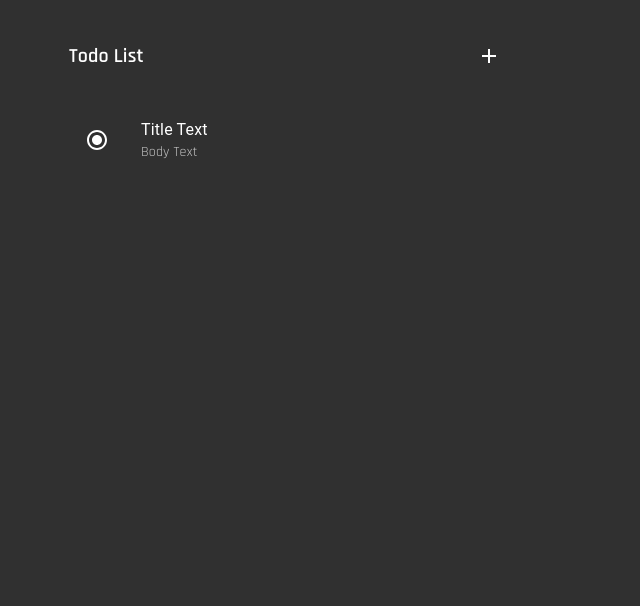
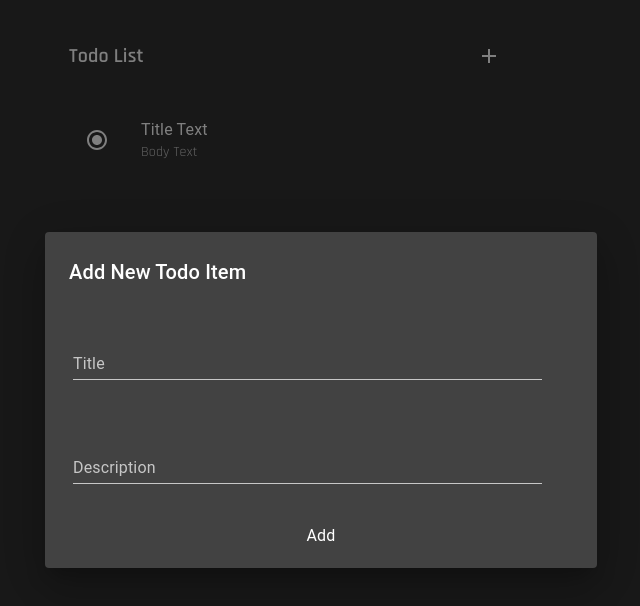
Before and after one commit to Pandaphobic/mh-todos, a React (Create React App) app: page / in a window 1280 px wide. Both pictures are taken after a click on the button "add item". Shown: the top 606 px of the page, without its empty margins (319-959 px from the left). Built offline with nearby package versions, Linux system fonts and the light colour scheme.

Commit message:
modal / add todo dialog

```diff
--- /dev/null
+++ b/src/components/input-field.js
@@ -0,0 +1,23 @@
+import React from "react";
+import { makeStyles } from "@material-ui/core/styles";
+import TextField from "@material-ui/core/TextField";
+
+const useStyles = makeStyles(() => ({
+  root: {
+    "& > *": {
+      margin: "2em",
+      width: "85%",
+    },
+  },
+}));
+
+export default function BasicTextFields() {
+  const classes = useStyles();
+
+  return (
+    <form className={classes.root} noValidate autoComplete="off">
+      <TextField color="secondary" id="standard-basic" label="Title" />
+      <TextField color="secondary" id="standard-basic" label="Description" />
+    </form>
+  );
+}
--- /dev/null
+++ b/src/components/modal.js
@@ -0,0 +1,98 @@
+import React from "react";
+import PropTypes from "prop-types";
+import { makeStyles } from "@material-ui/core/styles";
+import Button from "@material-ui/core/Button";
+import Avatar from "@material-ui/core/Avatar";
+import List from "@material-ui/core/List";
+import ListItem from "@material-ui/core/ListItem";
+import ListItemAvatar from "@material-ui/core/ListItemAvatar";
+import ListItemText from "@material-ui/core/ListItemText";
+import DialogTitle from "@material-ui/core/DialogTitle";
+import Dialog from "@material-ui/core/Dialog";
+import PersonIcon from "@material-ui/icons/Person";
+import AddIcon from "@material-ui/icons/Add";
+import Typography from "@material-ui/core/Typography";
+import { blue } from "@material-ui/core/colors";
+import IconButton from "@material-ui/core/IconButton";
+import BasicTextFields from "./input-field";
+const emails = ["username@gmail.com", "user02@gmail.com"];
+const useStyles = makeStyles({
+  avatar: {
+    backgroundColor: blue[100],
+    color: blue[600],
+  },
+});
+
+function SimpleDialog(props) {
+  const classes = useStyles();
+  const { onClose, selectedValue, open } = props;
+
+  const handleClose = () => {
+    onClose(selectedValue);
+  };
+
+  const handleListItemClick = value => {
+    onClose(value);
+  };
+
+  return (
+    <Dialog
+      onClose={handleClose}
+      aria-labelledby="simple-dialog-title"
+      open={open}
+    >
+      <List>
+        <DialogTitle id="simple-dialog-title">Add New Todo Item</DialogTitle>
+        <BasicTextFields />
+        <ListItem
+          autoFocus
+          button
+          width="85%"
+          onClick={() => handleListItemClick("addAccount")}
+        >
+          <ListItemText align="center" primary="Add" />
+        </ListItem>
+      </List>
+    </Dialog>
+  );
+}
+
+SimpleDialog.propTypes = {
+  onClose: PropTypes.func.isRequired,
+  open: PropTypes.bool.isRequired,
+  selectedValue: PropTypes.string.isRequired,
+};
+
+export default function SimpleDialogDemo() {
+  const [open, setOpen] = React.useState(false);
+  const [selectedValue, setSelectedValue] = React.useState(emails[1]);
+
+  const handleClickOpen = () => {
+    setOpen(true);
+  };
+
+  const handleClose = value => {
+    setOpen(false);
+    setSelectedValue(value);
+  };
+
+  return (
+    <div>
+      {/* <Typography variant="subtitle1">Selected: {selectedValue}</Typography>
+      <br /> */}
+
+      <IconButton
+        justify="center"
+        aria-label="add item"
+        onClick={handleClickOpen}
+      >
+        <AddIcon />
+      </IconButton>
+      <SimpleDialog
+        selectedValue={selectedValue}
+        open={open}
+        onClose={handleClose}
+      />
+    </div>
+  );
+}
--- a/src/components/todo-list.js
+++ b/src/components/todo-list.js
@@ -5,6 +5,7 @@ import RadioButtonUnchecked from "@material-ui/icons/RadioButtonUnchecked";
 import AddIcon from "@material-ui/icons/Add";
 import IconButton from "@material-ui/core/IconButton";
 import logo from "../assets/logo.svg";
+import SimpleDialogDemo from "./modal";
 import {
   Container,
   List,
@@ -67,14 +68,12 @@ export default function TodoList() {
 
         <Grid align="left" item xs={3}>
           <Typography variant="h6" className={classes.title}>
-            <IconButton justify="center" aria-label="delete">
-              <AddIcon />
-            </IconButton>
+            <SimpleDialogDemo />
           </Typography>
         </Grid>
       </Grid>
 
-      <div className={classes.demo}>
+      <div>
         <List>
           <ListItem>
             <ListItemIcon>
```
